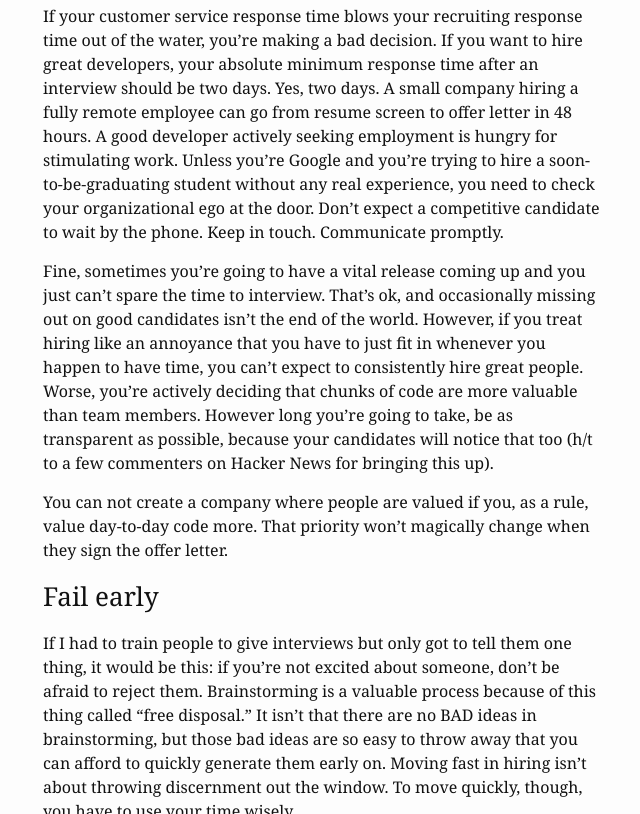
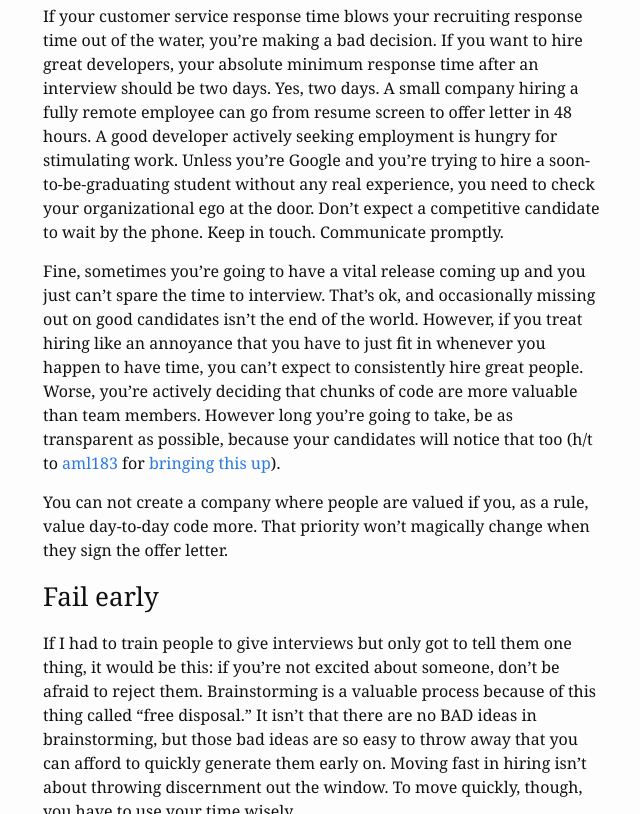
Before and after one commit to ramblinjan/ramblinjan.github.io, a Jekyll site: the page built from _posts/2016-12-05-Your-Hiring-Process-is-your-engineering-process.md, in a window 1280 px wide and 900 px high, scrolled down 1798 px, cut to the strip 0-814 px from the top of the window. Shown: the whole strip, without its empty margins (227-867 px from the left). Built offline with Jekyll 4.4.1, drawn with Linux system fonts in a browser that asks for light colours; comment, search, counter and statistics services are not loaded.

Commit message:
update source of feedback

```diff
--- a/_posts/2016-12-05-Your-Hiring-Process-is-your-engineering-process.md
+++ b/_posts/2016-12-05-Your-Hiring-Process-is-your-engineering-process.md
@@ -66,8 +66,8 @@ you have to just fit in whenever you happen to have time, you can't expect to
 consistently hire great people. Worse, you're actively deciding that chunks of
 code are more valuable than team members.
 However long you're going to take, be as transparent as possible, because
-your candidates will notice that too (h/t to a few commenters on Hacker News for
-  bringing this up).
+your candidates will notice that too (h/t to [aml183](https://news.ycombinator.com/user?id=aml183) for
+  [bringing this up](https://news.ycombinator.com/item?id=13110774)).
 
 You can not create a company where people are valued if you, as a rule, value day-to-day code more.
 That priority won't magically change when they sign the
```
